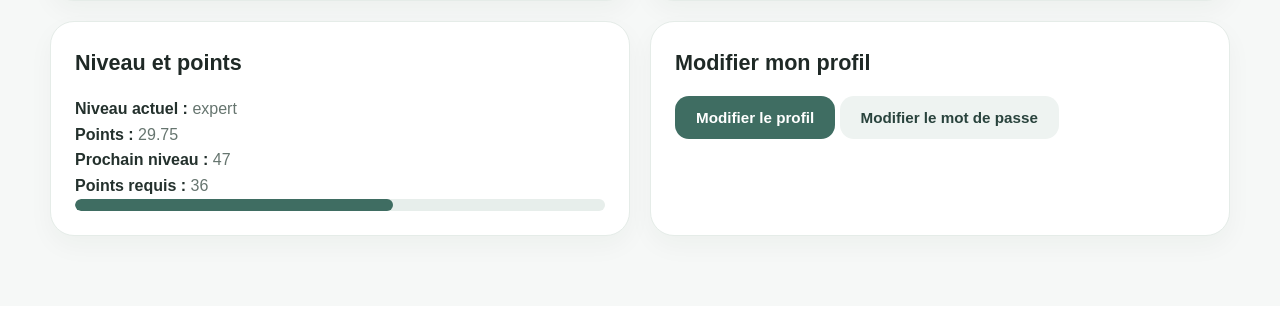
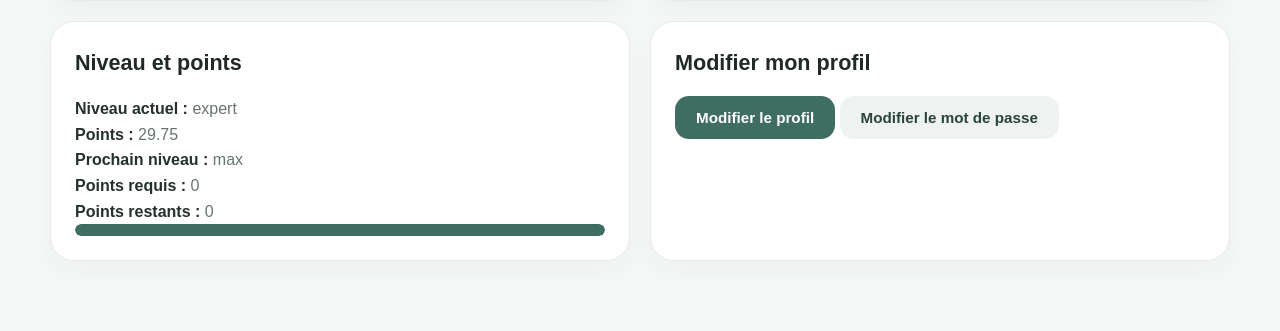
Before and after one commit to cryyterium/hopital, a Django app: page /profile/ in a window 1280 px wide. Shown: the part 588-919 px from the top of the page. Before the commit the page ends 837 px from the top, so only its background shows below. Run offline with Django 5.2, Linux system fonts and the light colour scheme; a user stored in the database is signed in; data comes from the database, SQL or seed files in the repository; both versions use the stored data as it was after the commit.

Commit message:
update
maj de la page d'acceuil, ajout lits, ajouts des points, ajouts logout

```diff
--- a/hopital/hopital/models.py
+++ b/hopital/hopital/models.py
@@ -22,9 +22,14 @@ class Salle(models.Model):
     etage = models.IntegerField(blank=True, null=True)
     service = models.ForeignKey(Service, on_delete=models.SET_NULL, blank=True, null=True)
 
+    nombre_lits = models.IntegerField(default=0)
+    lits_occupes = models.IntegerField(default=0)
 
     def __str__(self):
         return self.nom
+
+    def lits_disponibles(self):
+        return self.nombre_lits - self.lits_occupes
 
 
 class Profil(models.Model):
--- a/hopital/hopital/static/hopital/CSS/style.css
+++ b/hopital/hopital/static/hopital/CSS/style.css
@@ -1142,3 +1142,8 @@ img{
   overflow-y: auto;
   padding-right: 8px;
 }
+
+.progress-fill {
+  background:#3f6d62 !important;
+  width: var(--progression);
+}
--- a/hopital/hopital/templates/hopital/dashboard.html
+++ b/hopital/hopital/templates/hopital/dashboard.html
@@ -29,7 +29,7 @@
 
 <div class="page-tools">
   <a href="{% url 'index' %}">Retour à l’accueil</a>
-  <a href="{% url 'login' %}">Déconnexion</a>
+  <a href="{% url 'logout' %}">Déconnexion</a>
 </div>
 
 <section class="dashboard-hero">
@@ -46,8 +46,7 @@
     <h3>{{ profil.niveau }}</h3>
     <p class="level-points">{{ points }} points</p>
     <div class="progress-bar">
-      <div class="progress-fill" style="width: 60%;"></div>
-    </div>
+      <div class="progress-fill" style="--progression: {{ progression|default:0|floatformat:0 }}%;"></div>
   </div>
 </section>
 
--- a/hopital/hopital/templates/hopital/manage-objects.html
+++ b/hopital/hopital/templates/hopital/manage-objects.html
@@ -30,7 +30,7 @@
 
     <div class="page-tools">
       <a href="{% url 'dashboard' %}">Retour au dashboard</a>
-      <a href="{% url 'login' %}">Déconnexion</a>
+      <a href="{% url 'logout' %}">Déconnexion</a>
     </div>
 
     <section class="objects-top">
--- a/hopital/hopital/templates/hopital/objects.html
+++ b/hopital/hopital/templates/hopital/objects.html
@@ -29,7 +29,7 @@
 
     <div class="page-tools">
       <a href="{% url 'dashboard' %}">Retour au dashboard</a>
-      <a href="{% url 'login' %}">Déconnexion</a>
+      <a href="{% url 'logout' %}">Déconnexion</a>
     </div>
 
 
--- a/hopital/hopital/templates/hopital/profile.html
+++ b/hopital/hopital/templates/hopital/profile.html
@@ -29,7 +29,7 @@
 
     <div class="page-tools">
       <a href="{% url 'dashboard' %}">Retour au dashboard</a>
-      <a href="{% url 'login' %}">Déconnexion</a>
+      <a href="{% url 'logout' %}">Déconnexion</a>
     </div>
 
     <section class="profile-header">
@@ -66,14 +66,15 @@
       <div class="profile-card">
         <h2>Niveau et points</h2>
         <ul class="profile-list">
-          <li><strong>Niveau actuel :</strong> {{ profil.niveau }}</li>
-          <li><strong>Points :</strong> {{ points }}</li>
-          <li><strong>Prochain niveau :</strong> {{ profil.nb_connexions }}</li>
-          <li><strong>Points requis :</strong> {{ profil.nb_actions }}</li>
+            <li><strong>Niveau actuel :</strong> {{ profil.niveau }}</li>
+            <li><strong>Points :</strong> {{ points }}</li>
+            <li><strong>Prochain niveau :</strong> {{ prochain_niveau }}</li>
+            <li><strong>Points requis :</strong> {{ points_requis }}</li>
+            <li><strong>Points restants :</strong> {{ points_restants }}</li>
         </ul>
 
         <div class="progress-bar">
-          <div class="progress-fill" style="width: 60%;"></div>
+          <div class="progress-fill" style="width: {{ progression|floatformat:0|default:0 }}%;"></div>
         </div>
       </div>
 
--- a/hopital/hopital/templates/hopital/room.html
+++ b/hopital/hopital/templates/hopital/room.html
@@ -30,7 +30,7 @@
 
     <div class="page-tools">
       <a href="{% url 'dashboard' %}">Retour au dashboard</a>
-      <a href="{% url 'login' %}">Déconnexion</a>
+      <a href="{% url 'logout' %}">Déconnexion</a>
     </div>
 
     <section class="objects-top">
--- a/hopital/hopital/templates/hopital/stats.html
+++ b/hopital/hopital/templates/hopital/stats.html
@@ -29,7 +29,7 @@
 
     <div class="page-tools">
       <a href="{% url 'admin' %}">Retour admin</a>
-      <a href="{% url 'login' %}">Déconnexion</a>
+      <a href="{% url 'logout' %}">Déconnexion</a>
     </div>
 
     <section class="objects-top">
--- a/hopital/hopital/urls.py
+++ b/hopital/hopital/urls.py
@@ -14,4 +14,5 @@ urlpatterns = [
     path('manage-objects/', views.manage_objects, name='manage_objects'),
     path('stats/', views.stats, name='stats'),
     path("validate/<int:user_id>/", views.validate_email, name="validate_email"),
+    path("logout/", views.logout_view, name="logout"),
 ]
--- a/hopital/hopital/views.py
+++ b/hopital/hopital/views.py
@@ -1,16 +1,30 @@
 from django.shortcuts import render, redirect
-from django.contrib.auth import authenticate, login, update_session_auth_hash
+from django.contrib.auth import authenticate, login, update_session_auth_hash,logout
 from django.contrib.auth.decorators import login_required
 from django.contrib.auth.models import User
 from django.core.mail import send_mail
+from django.db.models import Sum,Q
 from django.conf import settings
 from django.urls import reverse
 
 # Create your views here.
-from .models import ObjetConnecte, Salle, Profil, Service
+from .models import ObjetConnecte, Salle, Profil, Service, HistoriqueConnexion
 
 def index(request):
-    return render(request, 'hopital/index.html')
+    nb_salles = Salle.objects.count()
+    nb_services = Service.objects.count()
+    nb_objets = ObjetConnecte.objects.count()
+    total_lits = Salle.objects.aggregate(Sum("nombre_lits"))["nombre_lits__sum"] or 0
+    lits_occupes = Salle.objects.aggregate(Sum("lits_occupes"))["lits_occupes__sum"] or 0
+    lits_disponibles = total_lits - lits_occupes
+
+
+    return render(request, 'hopital/index.html', {"nb_salles": nb_salles,
+                                                    "nb_services": nb_services,
+                                                    "nb_objets": nb_objets,
+                                                    "total_lits": total_lits,
+                                                    "lits_occupes": lits_occupes,
+                                                    "lits_disponibles": lits_disponibles,})
 
 def login_view(request):
     if request.method == "POST":
@@ -28,6 +42,17 @@ def login_view(request):
                 })
 
             login(request, user)
+
+            profil.nb_connexions += 1
+            profil.save()
+
+            HistoriqueConnexion.objects.create(
+                profil=profil,
+                points_gagnes=0.25
+            )
+
+            maj_niveau(profil)
+
             return redirect("dashboard")
 
         return render(request, "hopital/login.html", {
@@ -35,6 +60,10 @@ def login_view(request):
         })
 
     return render(request, "hopital/login.html")
+
+def logout_view(request):
+    logout(request)
+    return redirect("index")
 
 
 def register(request):
@@ -93,9 +122,30 @@ def dashboard(request):
 
     nb_objets = ObjetConnecte.objects.count()
     nb_salles = Salle.objects.count()
-    lits_disponibles = Salle.objects.count()
+    total_lits = Salle.objects.aggregate(Sum("nombre_lits"))["nombre_lits__sum"] or 0
+    lits_occupes = Salle.objects.aggregate(Sum("lits_occupes"))["lits_occupes__sum"] or 0
+    lits_disponibles = total_lits - lits_occupes
 
     points = profil.nb_connexions * 0.25 + profil.nb_actions * 0.50
+    if profil.niveau == "débutant":
+        points_min = 0
+        points_max = 5
+    elif profil.niveau == "intermediaire":
+        points_min = 5
+        points_max = 10
+    elif profil.niveau == "avancé":
+        points_min = 10
+        points_max = 20
+    else:
+        points_min = 20
+        points_max = 20
+
+    if points_max > points_min:
+        progression = ((points - points_min) / (points_max - points_min)) * 100
+    else:
+        progression = 100
+
+    progression = max(0, min(progression, 100))
 
     context = {
         "profil": profil,
@@ -103,6 +153,7 @@ def dashboard(request):
         "nb_salles": nb_salles,
         "lits_disponibles": lits_disponibles,
         "points": points,
+        "progression": progression,
     }
     return render(request, "hopital/dashboard.html", context)
 
@@ -125,9 +176,16 @@ def profile(request):
 
             profil.age = request.POST.get("age") or None
             profil.genre = request.POST.get("genre")
+
+            # +0.5 point car modification du profil
+            profil.nb_actions += 1
+
+            # Mise à jour du niveau
+            maj_niveau(profil)
+
             profil.save()
 
-            success = "Profil modifié avec succès."
+            success = "Profil modifié avec succès. Vous avez gagné 0.5 point."
 
         elif action == "password":
             old_password = request.POST.get("old_password")
@@ -142,11 +200,51 @@ def profile(request):
                 request.user.set_password(new_password)
                 request.user.save()
                 update_session_auth_hash(request, request.user)
-                success = "Mot de passe modifié avec succès."
+
+                # +0.5 point car changement de mot de passe
+                profil.nb_actions += 1
+
+                maj_niveau(profil)
+
+                profil.save()
+
+                success = "Mot de passe modifié avec succès. Vous avez gagné 0.5 point."
+
+    points = profil.nb_connexions * 0.25 + profil.nb_actions * 0.50
+
+    if profil.niveau == "débutant":
+        prochain_niveau = "intermediaire"
+        points_requis = 5
+        points_min = 0
+        progression = ((points - points_min) / (points_requis - points_min)) * 100
+    elif profil.niveau == "intermediaire":
+        prochain_niveau = "avancé"
+        points_requis = 10
+        points_min = 5
+        progression = ((points - points_min) / (points_requis - points_min)) * 100
+    elif profil.niveau == "avancé":
+        prochain_niveau = "expert"
+        points_requis = 20
+        points_min = 10
+        progression = ((points - points_min) / (points_requis - points_min)) * 100
+    else:
+        prochain_niveau = "max"
+        points_requis = 0
+        progression = 100
+
+    progression = max(0, min(progression, 100))
+
+    points_restants = max(points_requis - points, 0)
+
 
     return render(request, 'hopital/profile.html', {
         "profil": profil,
         "points": points,
+        "points": points,
+        "prochain_niveau": prochain_niveau,
+        "points_requis": points_requis,
+        "points_restants": points_restants,
+        "progression": progression,
         "error": error,
         "success": success,})
 
@@ -225,6 +323,7 @@ def manage_objects(request):
                 etat=request.POST.get("etat"),
                 salle_id=request.POST.get("salle")
             )
+            profil.nb_actions += 1
 
         elif action == "edit":
             objet = ObjetConnecte.objects.get(id=request.POST.get("objet_id"))
@@ -233,10 +332,14 @@ def manage_objects(request):
             objet.etat = request.POST.get("etat")
             objet.salle_id = request.POST.get("salle")
             objet.save()
+            profil.nb_actions += 1
 
         elif action == "delete":
             objet = ObjetConnecte.objects.get(id=request.POST.get("objet_id"))
             objet.delete()
+            profil.nb_actions += 1
+
+        maj_niveau(profil)
 
         return redirect("manage_objects")
 
@@ -257,3 +360,19 @@ def validate_email(request, user_id):
     profil.save()
 
     return redirect("login")
+
+
+def maj_niveau(profil):
+
+    points = profil.nb_connexions * 0.25 + profil.nb_actions * 0.50
+
+    if points >= 20:
+        profil.niveau = "expert"
+    elif points >= 10:
+        profil.niveau = "avancé"
+    elif points >= 5:
+        profil.niveau = "intermediaire"
+    else:
+        profil.niveau = "débutant"
+
+    profil.save()
```
Also changed, not shown: hopital/hopital/templates/hopital/index.html (+28 -13 lines), hopital/db.sqlite3, hopital/hopital/migrations/0005_salle_lits_occupes_salle_nombre_lits.py (added).
